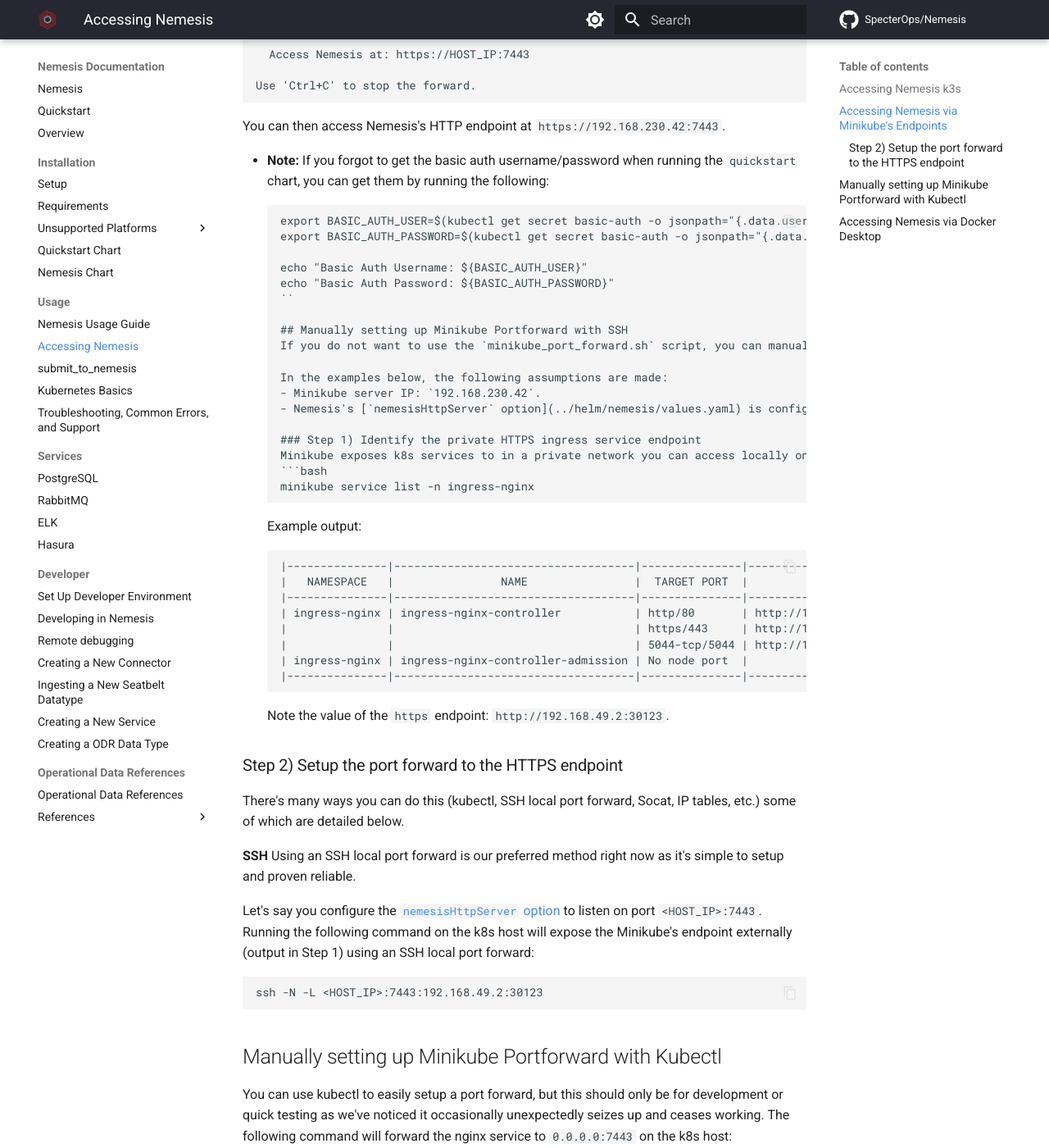
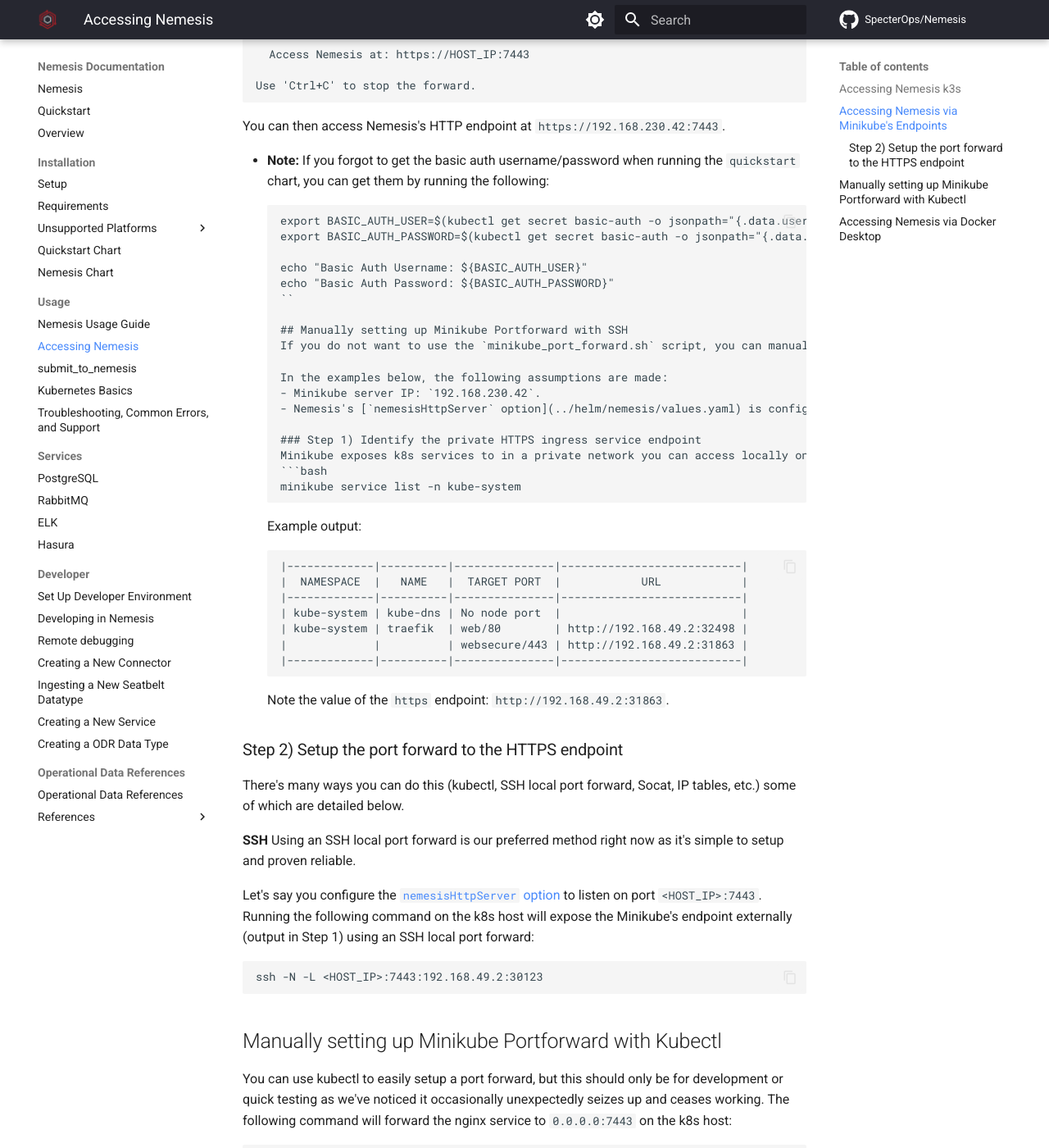
Before and after one commit to SpecterOps/Nemesis, an MkDocs documentation site: the page built from docs/access_nemesis.md, in a window 1280 px wide and 1400 px high, scrolled down 943 px. Shown: the whole window at 82% size. Built offline with MkDocs 1.6.1 and Material for MkDocs 9.7.7, drawn with Linux system fonts in a browser that asks for light colours; comment, search, counter and statistics services are not loaded; some of the changed text lies outside the part shown.

Commit message:
fix minikube access docs

````diff
--- a/docs/access_nemesis.md
+++ b/docs/access_nemesis.md
@@ -31,7 +31,7 @@
 * **Note:** If you forgot to get the basic auth username/password when running the `quickstart` chart, you can get them by running the following:
 ```
 export BASIC_AUTH_USER=$(kubectl get secret basic-auth -o jsonpath="{.data.username}" | base64 -d)
-export BASIC_AUTH_PASSWORD=$(kubectl get secret basic-auth -o jsonpath="{.data.password}" | base6
+export BASIC_AUTH_PASSWORD=$(kubectl get secret basic-auth -o jsonpath="{.data.password}" | base64 -d)
 
 echo "Basic Auth Username: ${BASIC_AUTH_USER}"
 echo "Basic Auth Password: ${BASIC_AUTH_PASSWORD}"
@@ -47,20 +47,19 @@
 ### Step 1) Identify the private HTTPS ingress service endpoint
 Minikube exposes k8s services to in a private network you can access locally on the k8s host. Run the following to list the `nginx` ingress's endpoint:
 ```bash
-minikube service list -n ingress-nginx
+minikube service list -n kube-system
 ```
 Example output:
 ```
-|---------------|------------------------------------|---------------|---------------------------|
-|   NAMESPACE   |                NAME                |  TARGET PORT  |            URL            |
-|---------------|------------------------------------|---------------|---------------------------|
-| ingress-nginx | ingress-nginx-controller           | http/80       | http://192.168.49.2:32010 |
-|               |                                    | https/443     | http://192.168.49.2:30123 |
-|               |                                    | 5044-tcp/5044 | http://192.168.49.2:31606 |
-| ingress-nginx | ingress-nginx-controller-admission | No node port  |                           |
-|---------------|------------------------------------|---------------|---------------------------|
+|-------------|----------|---------------|---------------------------|
+|  NAMESPACE  |   NAME   |  TARGET PORT  |            URL            |
+|-------------|----------|---------------|---------------------------|
+| kube-system | kube-dns | No node port  |                           |
+| kube-system | traefik  | web/80        | http://192.168.49.2:32498 |
+|             |          | websecure/443 | http://192.168.49.2:31863 |
+|-------------|----------|---------------|---------------------------|
 ```
-Note the value of the `https` endpoint: `http://192.168.49.2:30123`.
+Note the value of the `https` endpoint: `http://192.168.49.2:31863`.
 
 
 ### Step 2) Setup the port forward to the HTTPS endpoint
@@ -79,7 +78,7 @@
 ## Manually setting up Minikube Portforward with Kubectl
 You can use kubectl to easily setup a port forward, but this should only be for development or quick testing as we've noticed it occasionally unexpectedly seizes up and ceases working. The following command will forward the nginx service to `0.0.0.0:7443` on the k8s host:
 ```bash
-kubectl port-forward -n ingress-nginx service/ingress-nginx-controller 7443:443 --address=0.0.0.0
+kubectl port-forward -n kube-system service/traefik 7443:443 --address=0.0.0.0
 ```
 
 If you want `kubectl` to bind on a lower port without root, you can give it permission to so with the following:
````
